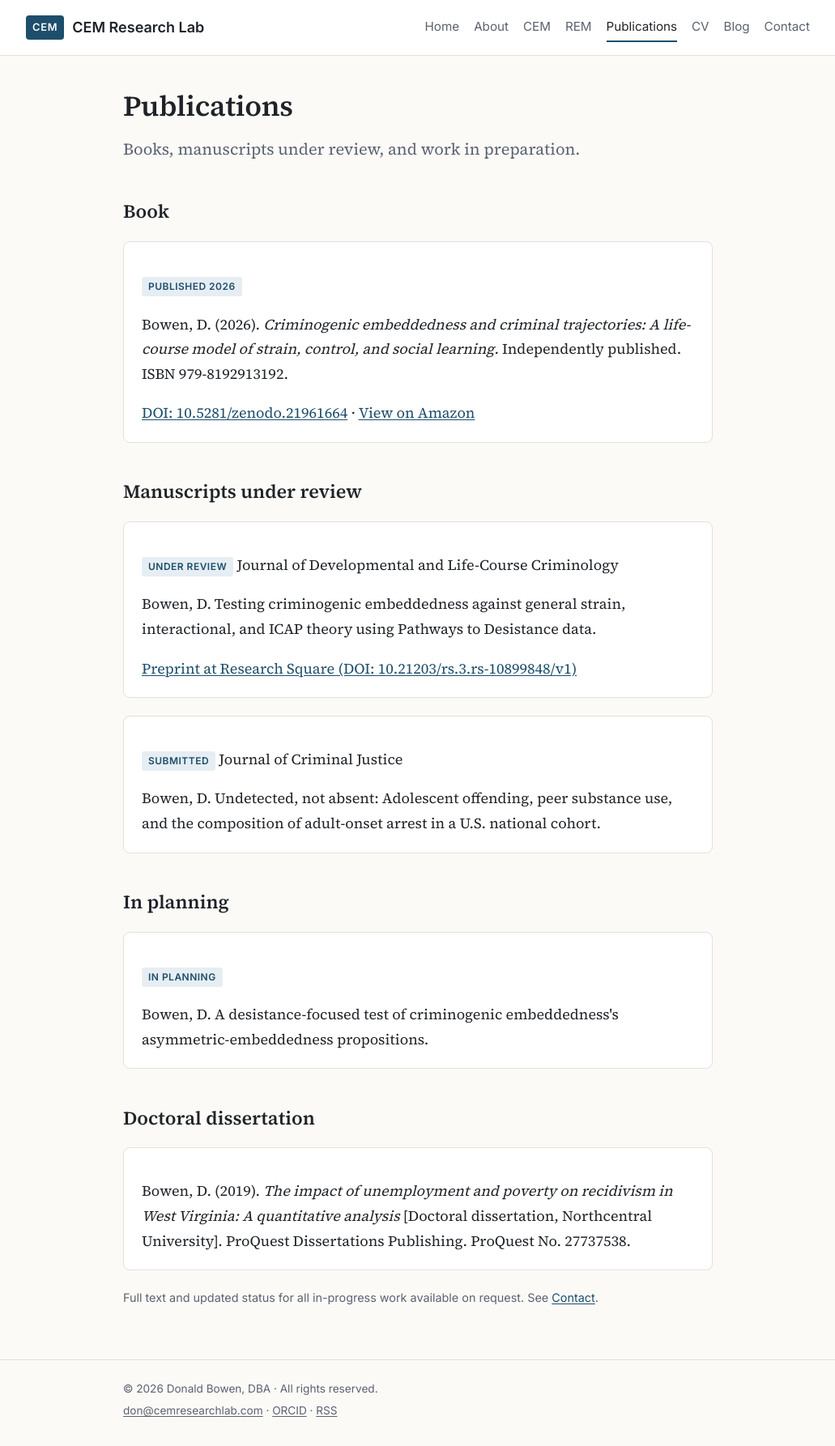
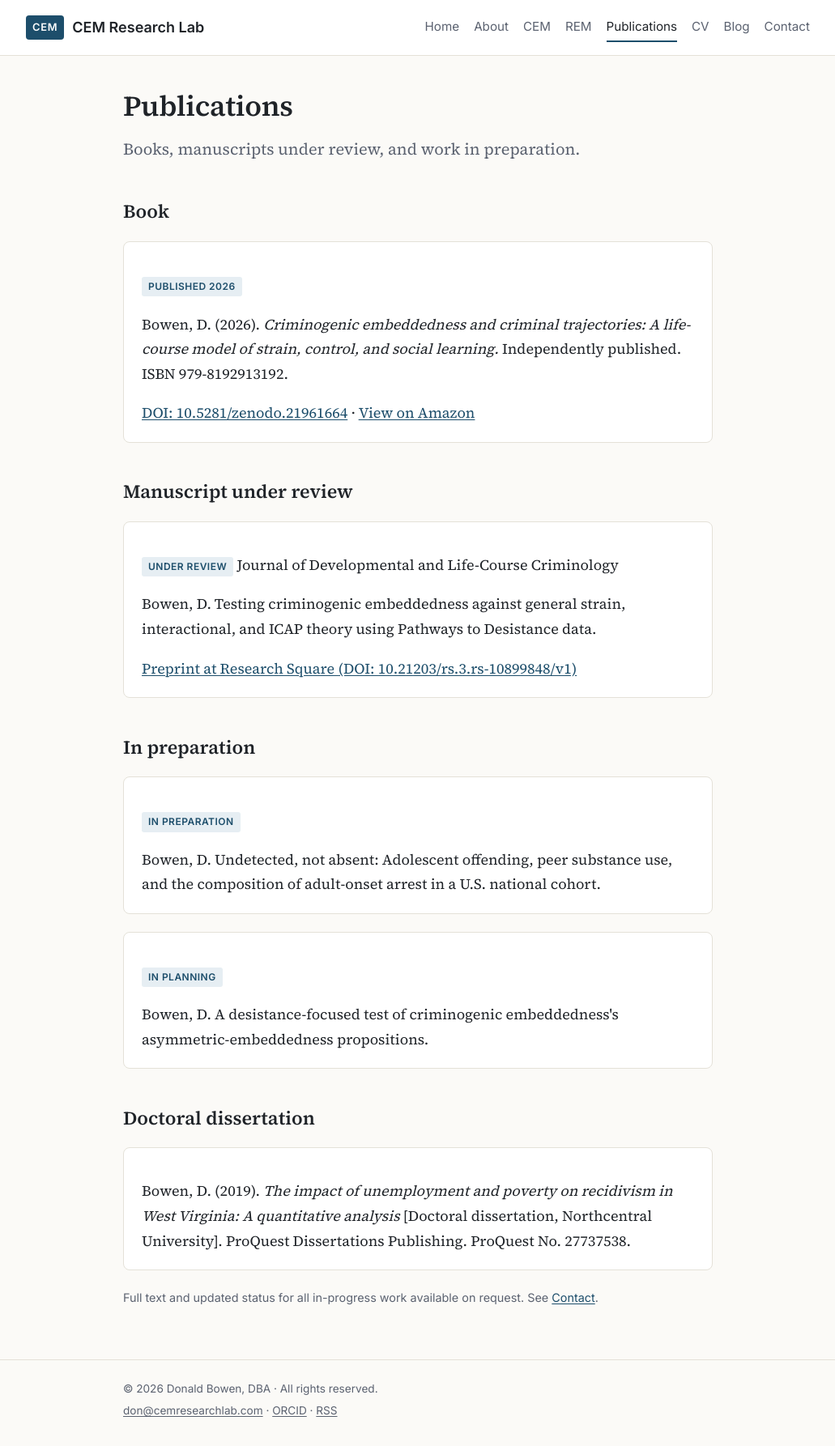
Before and after one commit to donbowen0-creator/cemresearchlab-site, a Jekyll site: the page built from publications.md, in a window 1280 px wide. Shown: the whole page at 81% size, without its empty margins (124-1155 px from the left). Built offline with Jekyll 4.4.1, drawn with Linux system fonts in a browser that asks for light colours.

Commit message:
Add files via upload

```diff
--- a/publications.md
+++ b/publications.md
@@ -13,7 +13,7 @@ permalink: /publications/
   <p><a href="https://doi.org/10.5281/zenodo.21961664">DOI: 10.5281/zenodo.21961664</a> · <a href="https://www.amazon.com/dp/B0HFMHM93F">View on Amazon</a></p>
 </div>
 
-## Manuscripts under review
+## Manuscript under review
 
 <div class="card">
   <p><span class="tag">Under review</span> Journal of Developmental and Life-Course Criminology</p>
@@ -21,12 +21,12 @@ permalink: /publications/
   <p><a href="https://doi.org/10.21203/rs.3.rs-10899848/v1">Preprint at Research Square (DOI: 10.21203/rs.3.rs-10899848/v1)</a></p>
 </div>
 
+## In preparation
+
 <div class="card">
-  <p><span class="tag">Submitted</span> Journal of Criminal Justice</p>
+  <p><span class="tag">In preparation</span></p>
   <p>Bowen, D. Undetected, not absent: Adolescent offending, peer substance use, and the composition of adult-onset arrest in a U.S. national cohort.</p>
 </div>
-
-## In planning
 
 <div class="card">
   <p><span class="tag">In planning</span></p>
```
Also changed, not shown: cv.md (+1 -1 lines).
